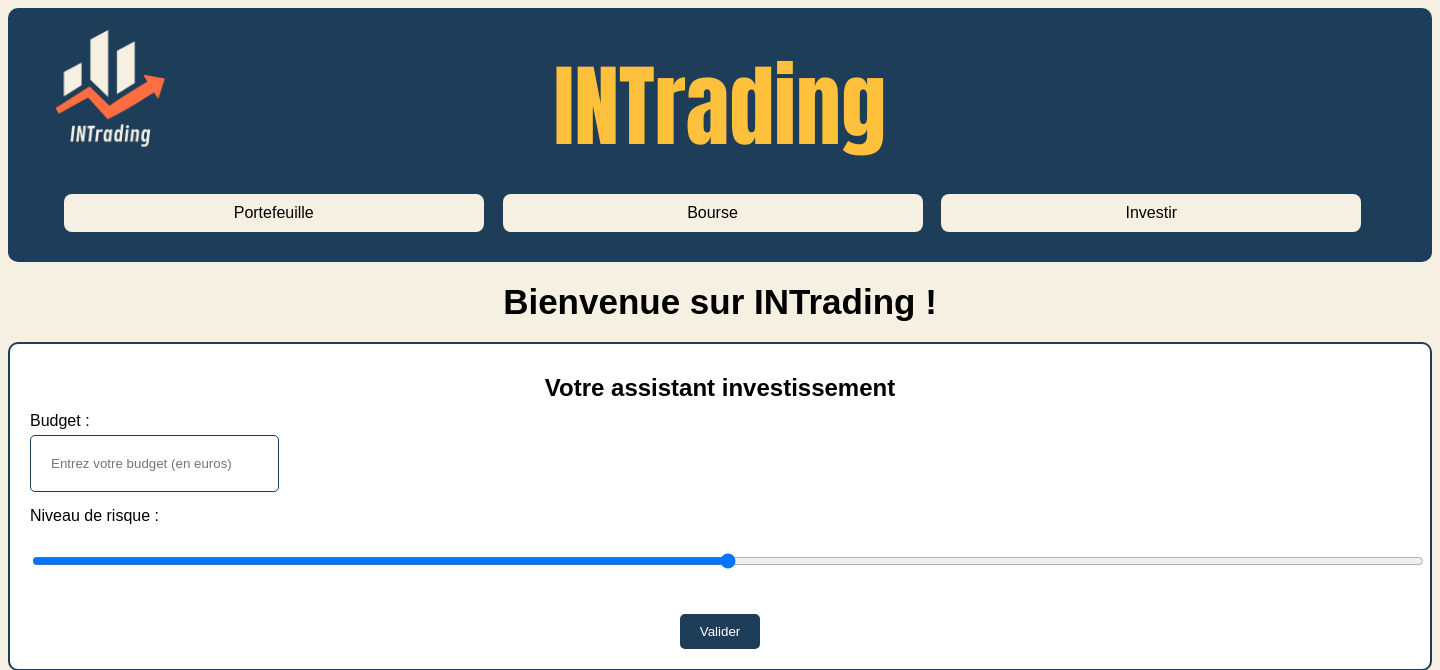
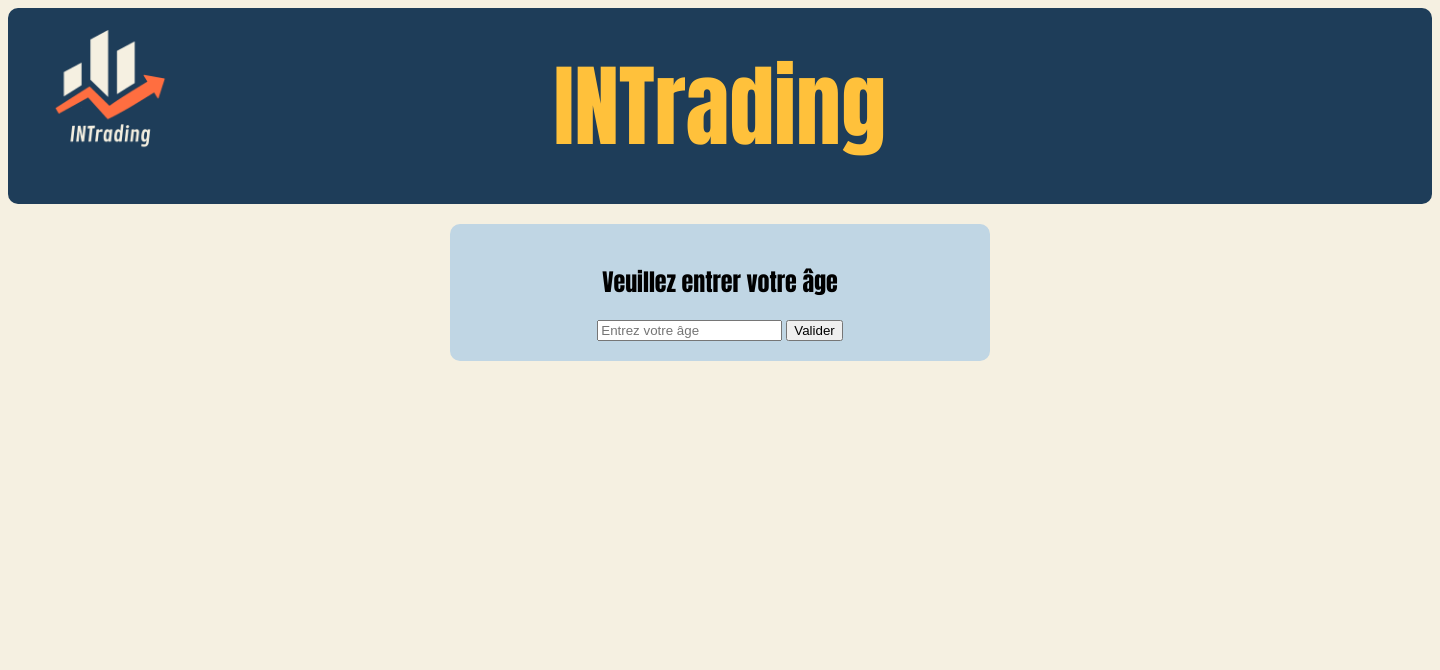
Before and after one commit to MathisPapin/projet_info, a Django app: page / in a window 1440 px wide. Shown: the top 670 px of the page. Run offline with Django 5.2, Linux system fonts and the light colour scheme.

Commit message:
ajouts vérif age

```diff
--- a/main/static/css/styles.css
+++ b/main/static/css/styles.css
@@ -39,7 +39,7 @@ body {
   background-color: #e0dbcd;
 }
 
-img {
+.image-logo {
   width: 120px; /* Largeur du logo */
   height: 120px; /* Hauteur du logo */
   position: absolute; /* Position absolue par rapport au conteneur parent */
@@ -116,5 +116,18 @@ input[type="range"] {
 }
 
 .age-title {
-  font-family: Impact, fantasy;
+  font-family: Impact, fantasy !important;
 }
+
+/* Assure le centrage du texte pour tous les éléments à l'intérieur de .container */
+.container {
+  text-align: center; /* Déjà présent si vous avez utilisé le même style que check_age.html */
+  padding: 20px;
+  margin: 0 auto; /* Centre le conteneur si nécessaire */
+}
+
+/* Style pour le texte d'explication */
+.explanation {
+  font-family: Arial, sans-serif; /* Exemple de police, ajustez selon vos préférences */
+  margin-top: 20px; /* Ajustez l'espacement selon le besoin */
+}
--- /dev/null
+++ b/main/templates/check_age.html
@@ -0,0 +1,51 @@
+{% load static %}
+<!DOCTYPE html>
+<html lang="en">
+  <head>
+    <meta charset="UTF-8" />
+    <title>Vérification d'âge</title>
+    <link
+      rel="stylesheet"
+      type="text/css"
+      href="{% static 'css/styles.css' %}"
+    />
+    <style>
+      /* Styles spécifiques à la page de vérification d'âge */
+      .container {
+        background-color: #c0d6e4;
+        border-radius: 10px;
+        padding: 20px;
+        margin: 20px auto;
+        max-width: 500px;
+        text-align: center; /* Centrage horizontal */
+      }
+
+      .container form {
+        margin-top: 20px;
+      }
+    </style>
+  </head>
+  <body>
+    <div class="banner">
+      <img
+        src="{% static 'images/logo_INTrading.png' %}"
+        alt="logo INTrading"
+        class="image-logo"
+      />
+      <span class="logo">INTrading</span>
+    </div>
+    <div class="container">
+      <h2 class="age-title">Veuillez entrer votre âge</h2>
+      <form method="post">
+        {% csrf_token %}
+        <input
+          type="number"
+          name="age"
+          placeholder="Entrez votre âge"
+          required
+        />
+        <button type="submit">Valider</button>
+      </form>
+    </div>
+  </body>
+</html>
--- a/main/templates/home.html
+++ b/main/templates/home.html
@@ -15,6 +15,7 @@
       <img
         src="{% static 'images/logo_INTrading.png' %}"
         alt="logo INTrading"
+        class="image-logo"
       />
       <span class="logo">INTrading</span>
       <div class="button-container">
--- a/main/urls.py
+++ b/main/urls.py
@@ -1,6 +1,7 @@
 from django.urls import path
-from . import views
+from .views import check_age, home
 
 urlpatterns = [
-    path('', views.home, name='home'),
+    path('home/', home, name='home'),
+    path('', check_age, name='check_age')
 ]
--- a/main/views.py
+++ b/main/views.py
@@ -1,4 +1,13 @@
-from django.shortcuts import render
+from django.shortcuts import render, redirect
 
 def home(request):
     return render(request, 'home.html')
+
+def check_age(request):
+    if request.method == 'POST':
+        age = request.POST.get('age')
+        if int(age) >= 18:
+            return redirect('home')  # Rediriger vers la page d'accueil si l'âge est supérieur à 18
+        else:
+            return render(request, 'not_allowed.html')  # Afficher un message d'erreur si l'âge est inférieur à 18
+    return render(request, 'check_age.html')
```
Also changed, not shown: main/templates/not_allowed.html (added, +39 -0 lines), main/static/images/moins18.png (added).
